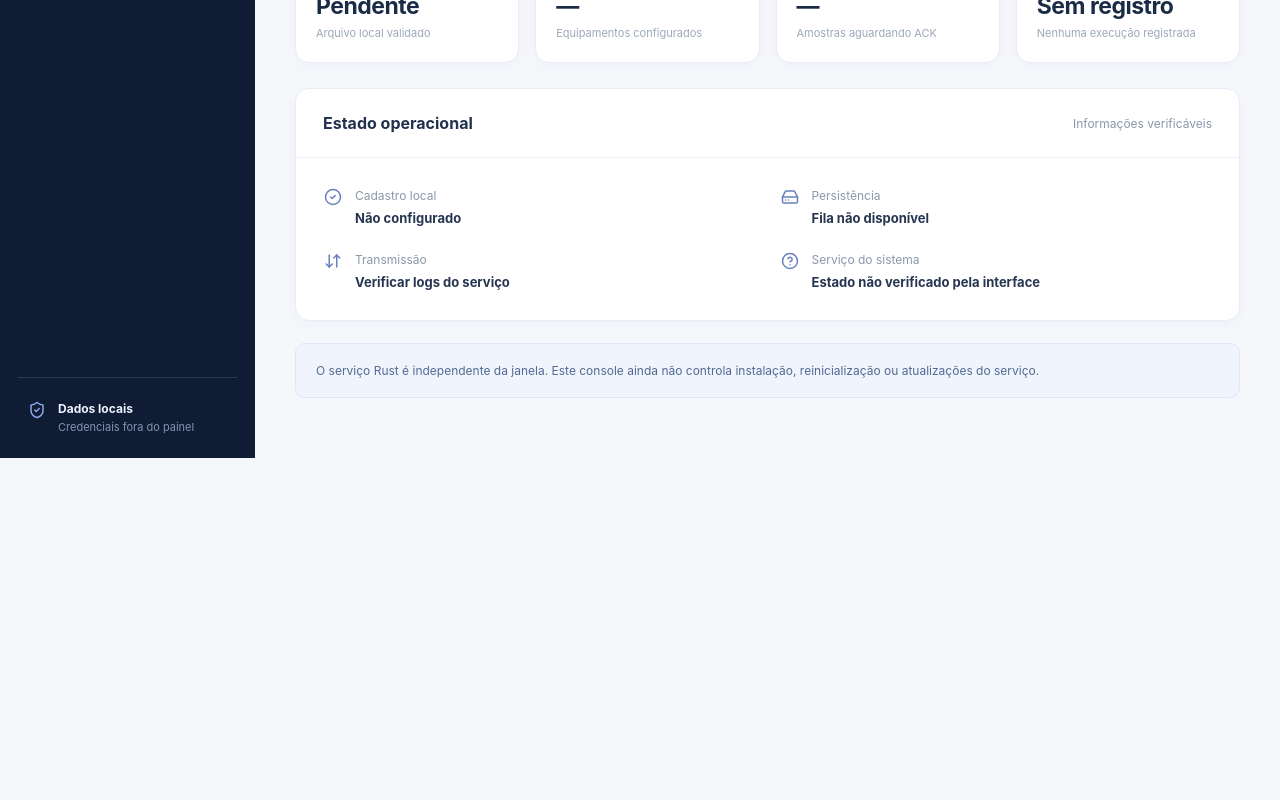
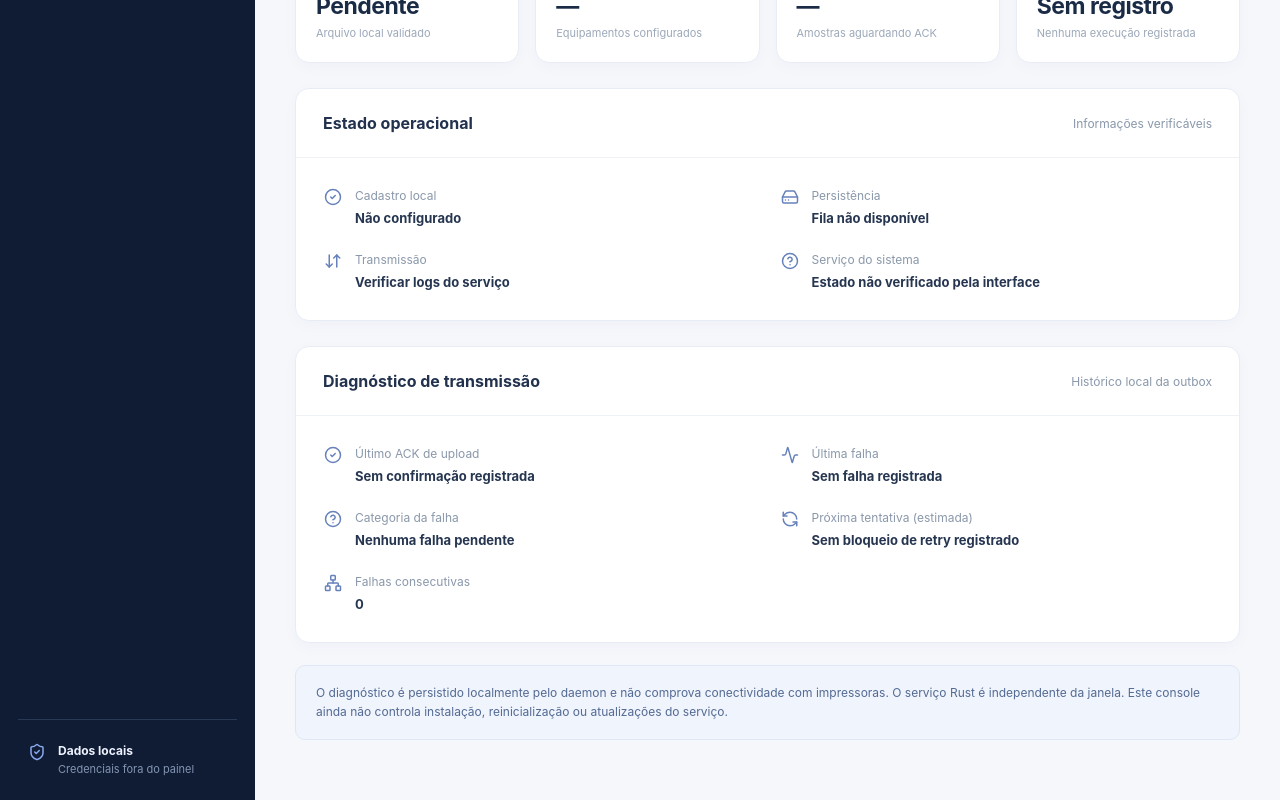
Before and after one commit to gabriell211/Nexa-System, a React (Vite) app in the folder collector/console/: page / in a window 1280 px wide. Shown: the part 379-1179 px from the top of the page. Before the commit the page ends 837 px from the top, so only its background shows below. Built offline with nearby package versions, Linux system fonts and the light colour scheme.

Commit message:
feat(console): show last ACK, transfer failure and retry deadline from SQLite

```diff
--- a/collector/console/src/App.tsx
+++ b/collector/console/src/App.tsx
@@ -6,6 +6,13 @@ import {
 import { useCallback, useEffect, useState } from "react";
 
 type PrinterInfo = { printer_id: number; ip: string; oid: string };
+type DeliveryDiagnostics = {
+  last_success_at: string | null;
+  last_failure_at: string | null;
+  last_error_kind: string | null;
+  next_attempt_at: string | null;
+  consecutive_failures: number;
+};
 type CollectorSnapshot = {
   configured: boolean;
   collector_id: string | null;
@@ -14,6 +21,7 @@ type CollectorSnapshot = {
   printers: PrinterInfo[];
   queue_pending: number | null;
   queue_capacity: number | null;
+  delivery: DeliveryDiagnostics | null;
   last_run: string | null;
   error: string | null;
 };
@@ -151,7 +159,22 @@ export default function App() {
                   <Info icon={CircleHelp} label="Serviço do sistema" value="Estado não verificado pela interface" />
                 </div>
               </section>
-              <div className="notice">O serviço Rust é independente da janela. Este console ainda não controla instalação, reinicialização ou atualizações do serviço.</div>
+              <section className="panel">
+                <div className="panel-title"><h2>Diagnóstico de transmissão</h2><span>Histórico local da outbox</span></div>
+                <div className="detail-grid">
+                  <Info icon={CheckCircle2} label="Último ACK de upload"
+                    value={snapshot?.delivery?.last_success_at ? formatDate(snapshot.delivery.last_success_at) : "Sem confirmação registrada"} />
+                  <Info icon={Activity} label="Última falha"
+                    value={snapshot?.delivery?.last_failure_at ? formatDate(snapshot.delivery.last_failure_at) : "Sem falha registrada"} />
+                  <Info icon={CircleHelp} label="Categoria da falha"
+                    value={snapshot?.delivery?.last_error_kind ?? "Nenhuma falha pendente"} />
+                  <Info icon={RefreshCcw} label="Próxima tentativa (estimada)"
+                    value={snapshot?.delivery?.next_attempt_at ? formatDate(snapshot.delivery.next_attempt_at) : "Sem bloqueio de retry registrado"} />
+                  <Info icon={Network} label="Falhas consecutivas"
+                    value={String(snapshot?.delivery?.consecutive_failures ?? 0)} />
+                </div>
+              </section>
+              <div className="notice">O diagnóstico é persistido localmente pelo daemon e não comprova conectividade com impressoras. O serviço Rust é independente da janela. Este console ainda não controla instalação, reinicialização ou atualizações do serviço.</div>
             </>
           )}
 
```
